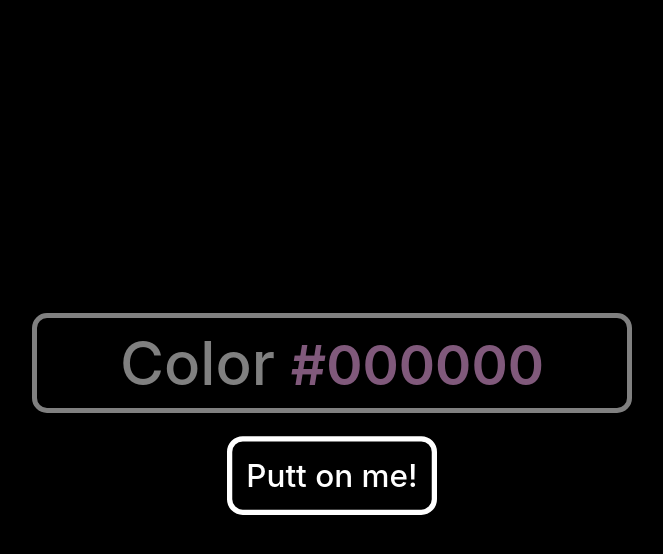
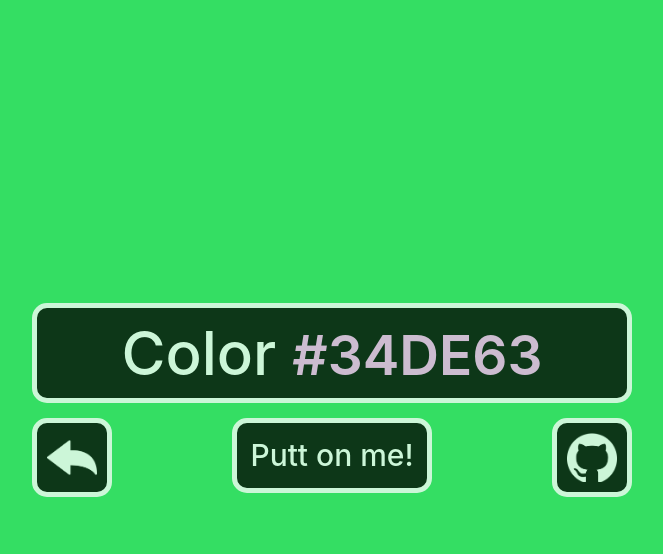
Before and after one commit to jus1d/random-color, a plain HTML site: page index.html in a window 1280 px wide. Both pictures are taken after a click on the button "Putt on me!". Shown: the whole page, without its empty margins (308-971 px from the left). Drawn offline with nearby package versions, Linux system fonts and the light colour scheme; a web font is replaced by a local one.

Commit message:
btn change color, prev, git + codeColor void

```diff
--- a/css/style.css
+++ b/css/style.css
@@ -3,7 +3,6 @@
 *{
     font-family: 'SF Pro Display', sans-serif;
     box-sizing: border-box;
-    --bs-body-bg: #000000;
     margin: 0;
     padding: 0;
 }
@@ -11,6 +10,7 @@
 html, body{
     height: 100%;
     width: 100%;
+    background-color: #000000;
 }
 
 p{
@@ -26,23 +26,32 @@ span{
     color: rgb(255, 177, 245);
 }
 
-.block-menu{
+img{
+    width: 100%;
+}
+
+.row{
     min-height: 100vh;
-    display: flex;
-    flex-direction: column;
     align-items: center;
     justify-content: center;
 }
+
+.block-menu{
+    width: max-content;
+    display: flex;
+    flex-direction: column;
+}
+
 .output{
-    width: 600px;
     display: flex;
     justify-content: center;
+    width: 600px;
     border-radius: 15px;
     border: 5px solid white;
-    background-color: rgba(0,0,0,0);
-    opacity: 50%;
+    opacity: 75%;
+    margin-bottom: 15px;
     transition: opacity 0.5s;
-    margin: 25px;
+    background-color: #000000;
 }
 
 .output:hover{
@@ -50,7 +59,14 @@ span{
     transition: opacity 0.5s;
 }
 
-.button button{
+.block-button{
+    display: flex;
+    justify-content: space-between;
+}
+
+.block-button button{
+    display: flex;
+    justify-content: center;
     width: 200px;
     font-size: 30px;
     font-weight: 500;
@@ -58,22 +74,22 @@ span{
     padding: 10px;
     border: 5px solid white;
     color: white;
-    background-color: rgba(0,0,0,0);
-    opacity: 50%;
-    transition: transform 0.5s, opacity 0.5s;;
+    opacity: 75%;
+    transition: transform 0.5s, opacity 0.5s;
+    background-color: #000000;
 }
 
-.button button:hover,
-.button button:focus{
+.block-button button:hover{
     opacity: 100%;
     transform: scale(105%);
     transition: transform 0.5s, opacity 0.5s;
 }
 
-.button button:active,
-.output:active{
-    box-shadow: 0px 0px 50px rgba(255, 255, 255, 0.5);
+.button-link button, .button-back button{
+    width: 80px;
 }
+
+
 @media screen and (min-width: 360px) and (max-width: 491px){
     p{
         font-size: 40px;
@@ -84,7 +100,7 @@ span{
     .output{
         width: 300px;
     }
-    .button button{
+    .button-change-color button{
         font-size: 25px;
     }
 }
@@ -99,7 +115,7 @@ span{
     .output{
         width: 450px;
     }
-    .button button{
+    .button-change-color button{
         font-size: 35px;
     }
 }
--- a/index.html
+++ b/index.html
@@ -8,18 +8,29 @@
   <link href="https://cdn.jsdelivr.net/npm/bootstrap@5.3.3/dist/css/bootstrap.min.css" rel="stylesheet" integrity="sha384-QWTKZyjpPEjISv5WaRU9OFeRpok6YctnYmDr5pNlyT2bRjXh0JMhjY6hW+ALEwIH" crossorigin="anonymous">
   <link href="css/style.css" rel="stylesheet">
 </head>
-  <body>
-    <div class="container">
+<body>
+  <div class="container">
+    <div class="row">
       <div class="block-menu">
         <div class="output">
-          <p>Color <span>#000000</span><p>
+          <p>Color <span id="colorCodeText">#000000</span><p>
         </div>
+        <div class="block-button">
+          <div class="button-back">
+            <button title="Previous Color" id="previousColorBtn"><img src="source/back.png" alt="Previous Color"></button>
+          </div>
 
-        <div class="button">
-          <button>Putt on me!</button>
+          <div class="button-change-color">
+            <button title="Change Color" type="button" id="nextColorBtn">Putt on me!</button>
+          </div>
+
+          <div class="button-link">
+            <a href="https://github.com/itakash1"><button title="GitHub/itakash1"><img  src="source/github-mark-white.png" alt="GitHub"></button></a>
+          </div>
         </div>
       </div>
     </div>
-    <scipt src="js/main.js"></scipt>
-  </body>
+  </div>
+</body>
+  <script src="js/core.js"></script>
 </html>
--- /dev/null
+++ b/js/core.js
@@ -0,0 +1,34 @@
+
+
+function getRandomColor() {
+  const letters = '0123456789ABCDEF';
+  var color = '#';
+  for (var i = 0; i < 6; i++) {
+      color += letters[Math.floor(Math.random() * 16)];
+  }
+  return color;
+}
+
+const nextColorBtn = document.getElementById('nextColorBtn');
+
+const previousColorBtn = document.getElementById('previousColorBtn');
+
+var color;
+let counter = 1;
+const idk = nextColorBtn.onclick = function(){
+
+  color = getRandomColor();
+
+  document.body.style.backgroundColor = color;
+  document.getElementById('colorCodeText').textContent = color;
+  counter += 1;
+  sessionStorage.setItem(counter, color);
+}
+
+
+previousColorBtn.onclick = function(){
+  const savedColor = sessionStorage.getItem(counter - 1)
+
+  document.body.style.backgroundColor = savedColor;
+  document.getElementById('colorCodeText').textContent = savedColor;
+}
```
Also changed, not shown: js/main.js (deleted), source/back.png (added), source/github-mark-white.png (added).
